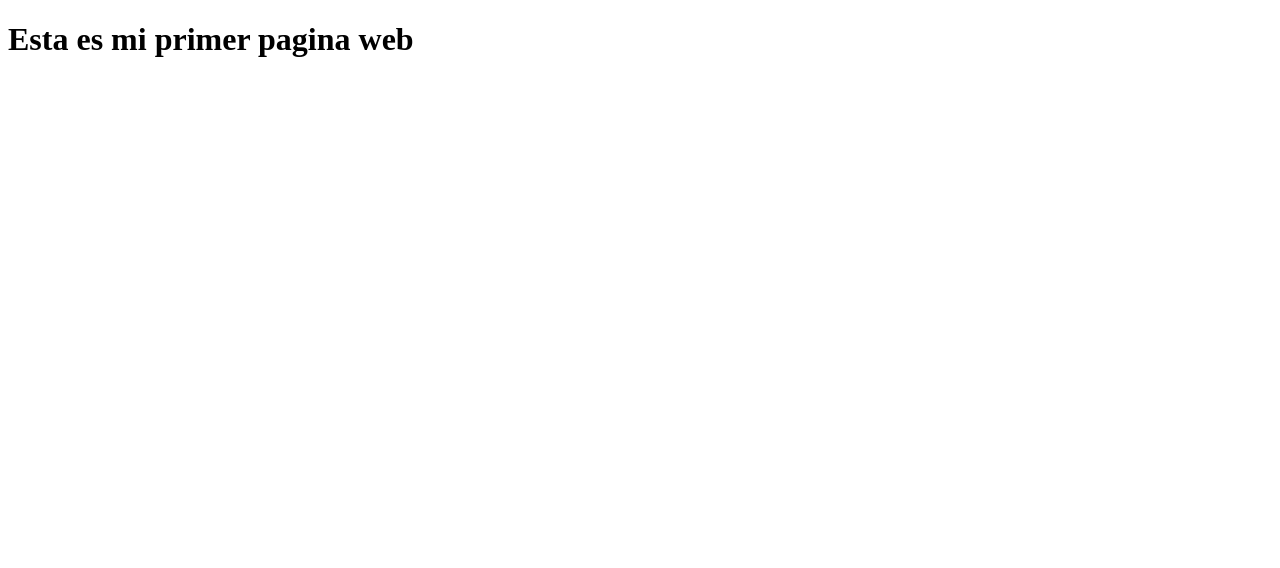
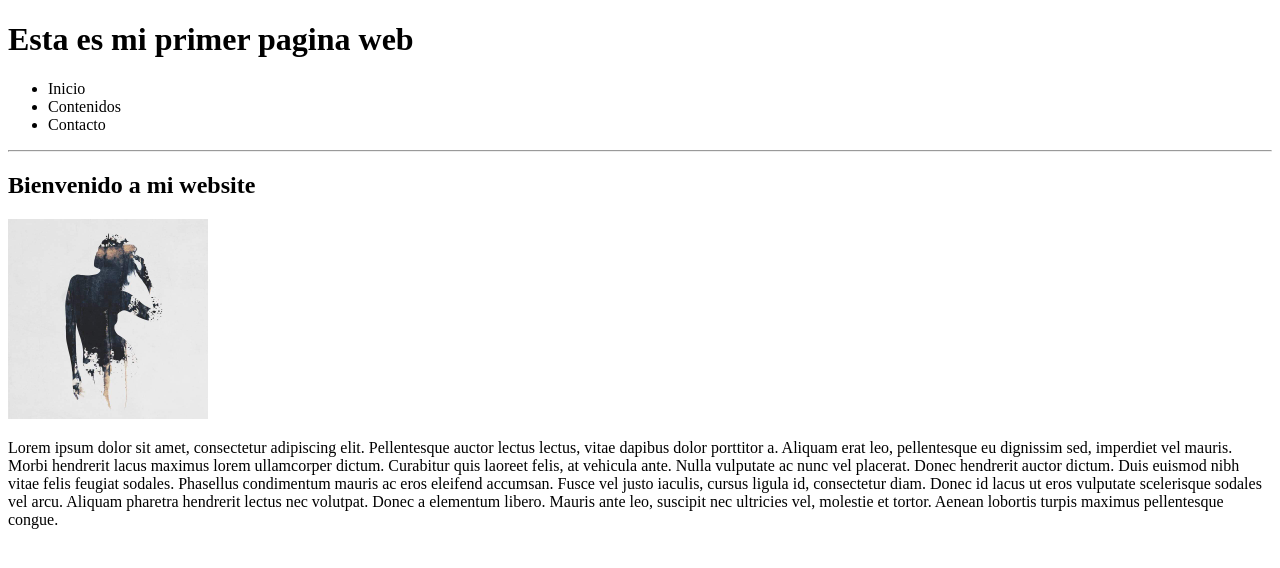
Before and after one commit to IsaacQH/First-HTML-page, a plain HTML site: page index.html in a window 1280 px wide. Drawn offline with Linux system fonts and the light colour scheme.

Commit message:
Lista(sin link),Introducción, imagen y parrafo añadidos

```diff
--- a/index.html
+++ b/index.html
@@ -2,16 +2,26 @@
 <!DOCTYPE HTML>
 <html lang="es">
     <head>
-        <title>Mi primera pagina web</title>
+        <title>Pagina web</title>
     </head>
     <body>
-        <!--Encabezado-->
+        <!--Encabezado de titulo-->
         <h1> Esta es mi primer pagina web</h1>
 
+        <!--Lista de links-->
+        <ul>                         <!-- Iniciar lista desordenara-->
+            <li>Inicio</li>          <!-- Link que nos lleva a Inicio-->
+            <li>Contenidos</li>      <!-- Link que nos lleva a Contenidos-->
+            <li>Contacto</li>        <!-- Link que nos lleva a Contacto-->
+        </ul>
 
+        <hr/>  <!-- Divisor de linea-->
 
-
-
+         <!--Encabezado de subtitulo-->
+        <h2>Bienvenido a mi website</h2>
+        <img src="images/girl.jpg" alt="la imagen no cargo" title="Imagen de chica" width="200" height="200"/> <!-- Imagen-->
+        <p>         <!-- Iniciamos el párrafo-->
+            Lorem ipsum dolor sit amet, consectetur adipiscing elit. Pellentesque auctor lectus lectus, vitae dapibus dolor porttitor a. Aliquam erat leo, pellentesque eu dignissim sed, imperdiet vel mauris. Morbi hendrerit lacus maximus lorem ullamcorper dictum. Curabitur quis laoreet felis, at vehicula ante. Nulla vulputate ac nunc vel placerat. Donec hendrerit auctor dictum. Duis euismod nibh vitae felis feugiat sodales. Phasellus condimentum mauris ac eros eleifend accumsan. Fusce vel justo iaculis, cursus ligula id, consectetur diam. Donec id lacus ut eros vulputate scelerisque sodales vel arcu. Aliquam pharetra hendrerit lectus nec volutpat. Donec a elementum libero. Mauris ante leo, suscipit nec ultricies vel, molestie et tortor. Aenean lobortis turpis maximus pellentesque congue.
+        </p>
     </body>
-
 </html>
```
